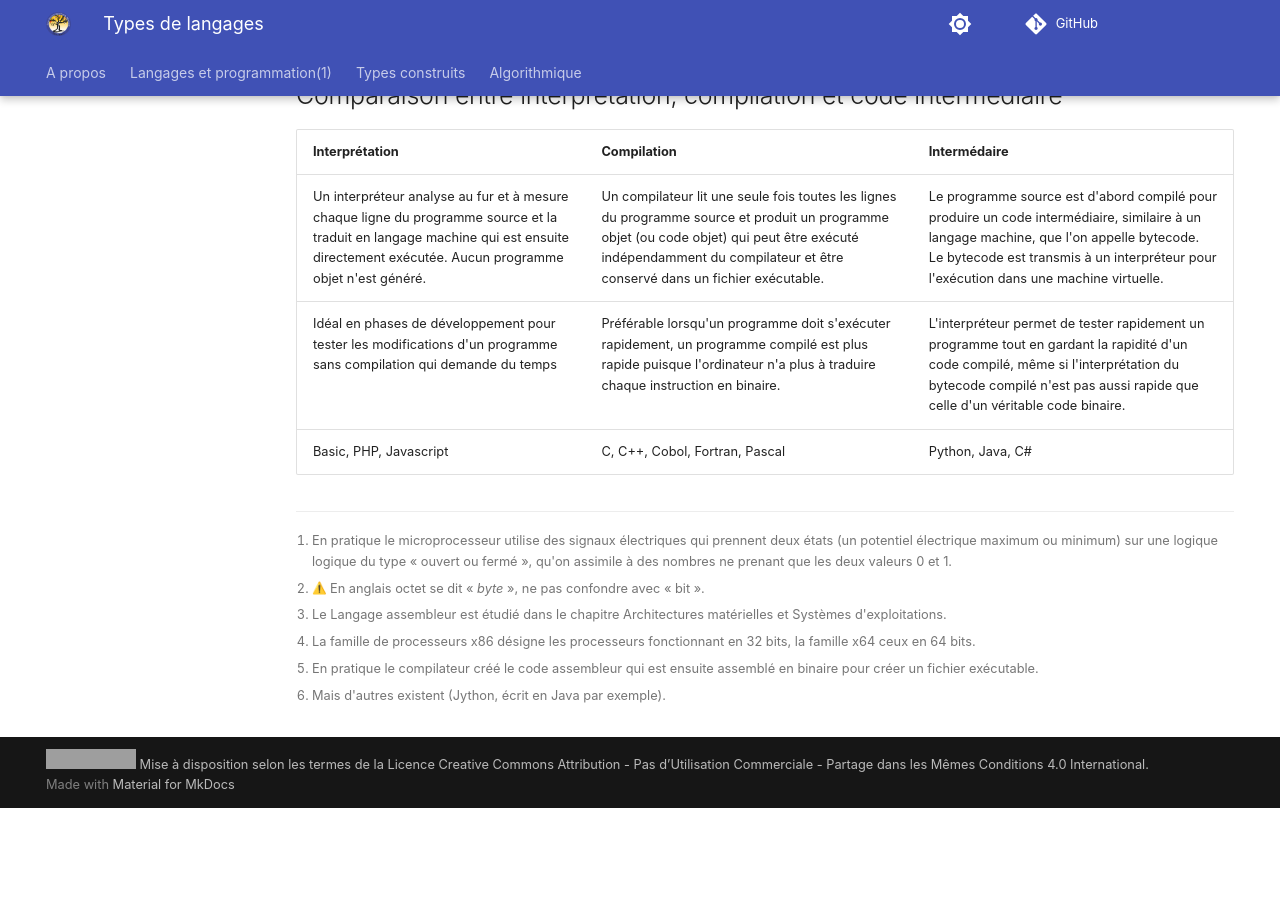
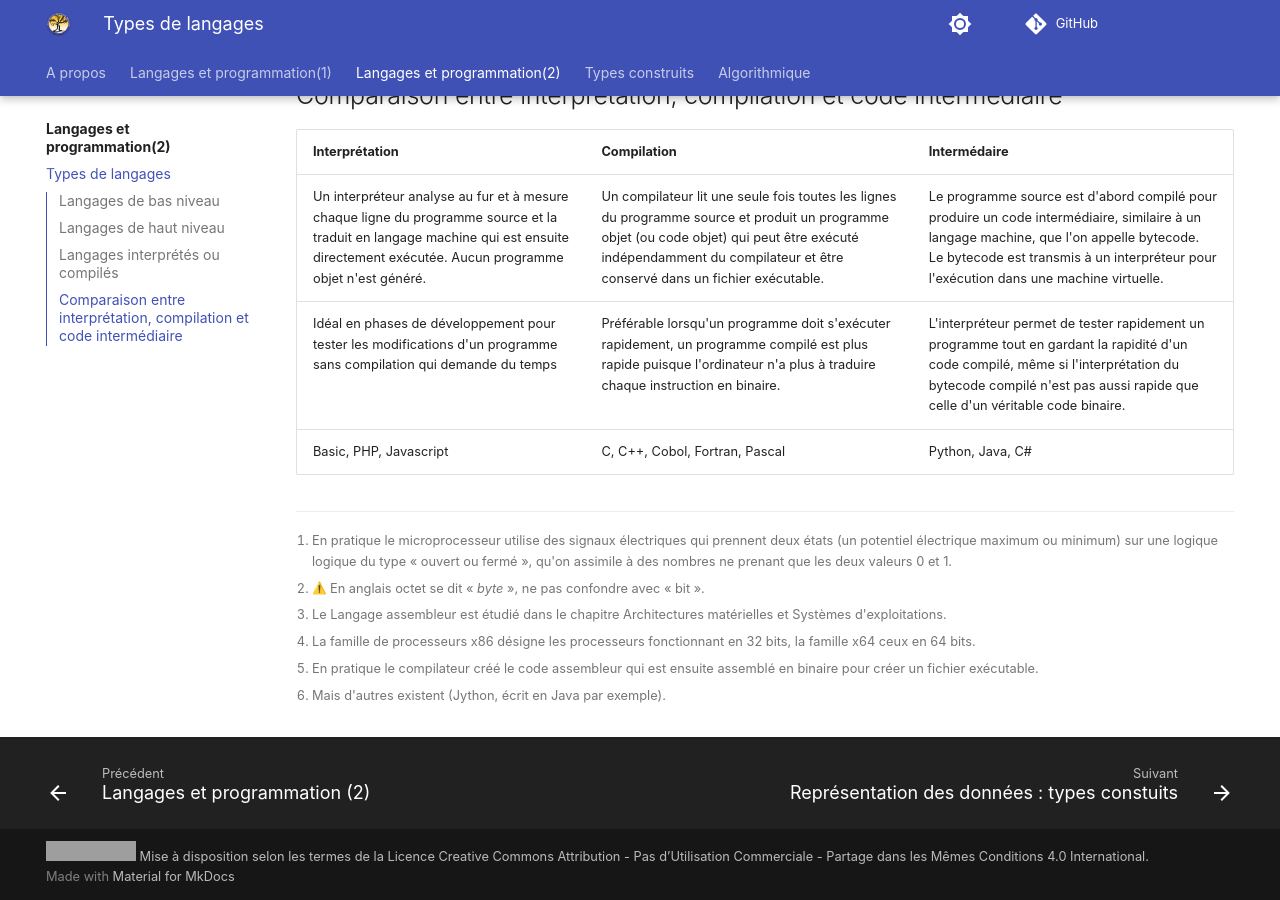
Before and after one commit to eipaca/NSI-1, an MkDocs documentation site: the page built from docs/langages-et-programmation-2/1-types-de-langages.md, in a window 1280 px wide and 900 px high, scrolled down 4179 px. Built offline with MkDocs 1.6.1 and Material for MkDocs 9.7.7, drawn with Linux system fonts in a browser that asks for light colours; emoji names are drawn with the system emoji font; comment, search, counter and statistics services are not loaded; before the commit the page ends 4987 px from its top, so only the background shows below that; grey boxes are pictures that could not be loaded.

Commit message:
Update mkdocs.yml

```diff
--- a/mkdocs.yml
+++ b/mkdocs.yml
@@ -147,9 +147,9 @@ nav:
     - Appel de fonctions: langages-et-programmation/5-fonctions.md
     - Modules et bibliothèques: langages-et-programmation/6-modules-bibliotheques.md
     - Mise au point des programmes et gestion des bugs: langages-et-programmation/7-mise-au-point-gestion-bugs.md
-  #- Langages et programmation(2):
-  #  - langages-et-programmation-2/index.md
-  #  - Types de langages: langages-et-programmation-2/1-types-de-langages.md
+  - Langages et programmation(2):
+    - langages-et-programmation-2/index.md
+    - Types de langages: langages-et-programmation-2/1-types-de-langages.md
   #  - Paradigmes de programmation: langages-et-programmation-2/2-paradigmes-de-programmation.md
 
   - Types construits:
```
